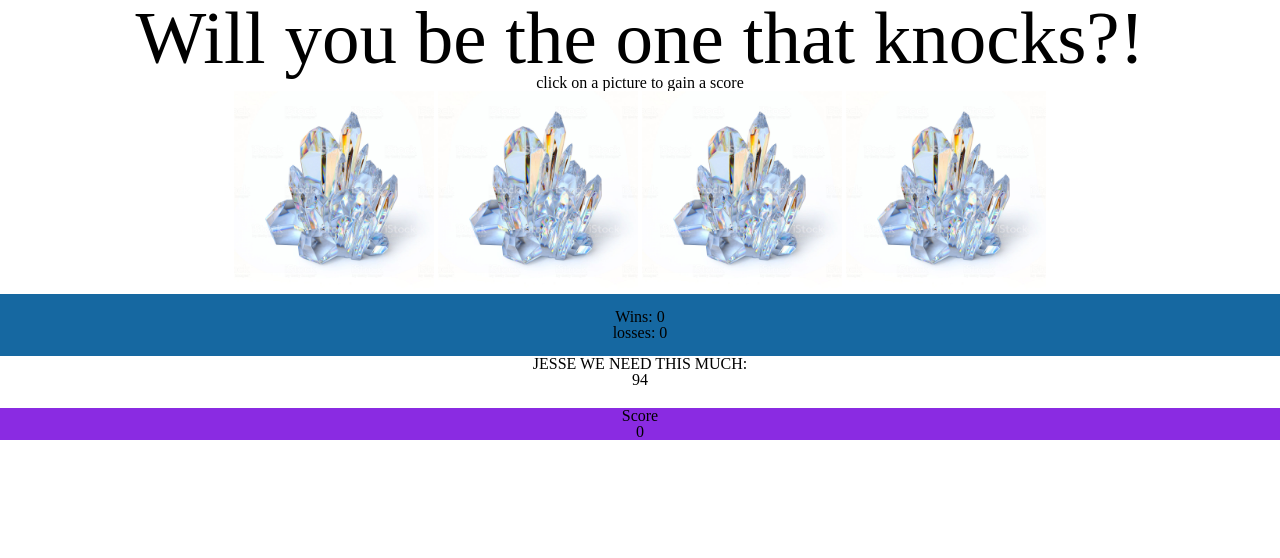
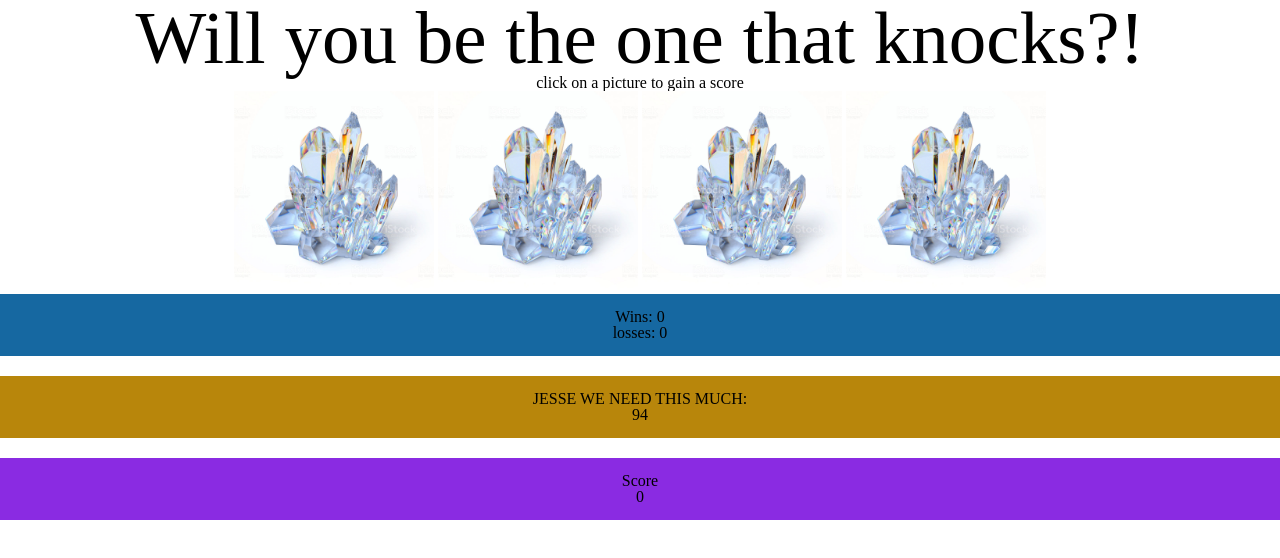
Before and after one commit to jacobhanes/unit-4-game, a plain HTML site: page index.html in a window 1280 px wide. Drawn offline with nearby package versions, Linux system fonts and the light colour scheme.

Commit message:
little style

```diff
--- a/assets/css/style.css
+++ b/assets/css/style.css
@@ -13,4 +13,12 @@ body {
 #myScoreBox {
     background-color: blueviolet;
     margin-top: 20px;
+    padding-top: 15px;
+    padding-bottom: 15px;
 }
+#jesse {
+    background-color: darkgoldenrod;
+    margin-top: 20px;
+    padding-top: 15px;
+    padding-bottom: 15px;
+}
--- a/assets/javascript/game.js
+++ b/assets/javascript/game.js
@@ -19,6 +19,8 @@ $(document).ready(function () {
         worthThree = Math.floor(Math.random() * 13)+1;
         worthFour = Math.floor(Math.random() * 13)+1;
         $("#goalScore").text(goal);
+        myScore = 0;
+
     }
     initializeGame();
     $("#gemOne").on("click", function () {
@@ -107,12 +109,14 @@ $(document).ready(function () {
             wins++;
             $("#wins").text(wins);
             initializeGame();
+
         };
         if (myScore > goal){
             console.log("you lose");
             losses++;
             $("#losses").text(losses);
             initializeGame();
+
         };
 
     });
--- a/index.html
+++ b/index.html
@@ -23,8 +23,10 @@
         <p>Wins: <span id="wins">0</span></p>
         <p>losses: <span id="losses">0</span></p>
     </div>
+    <div id="jesse">
     <P>JESSE WE NEED THIS MUCH:</P>
     <p id="goalScore">0</p>
+    </div>
     <div id="myScoreBox">
         <h1>Score</h1>
 
```
